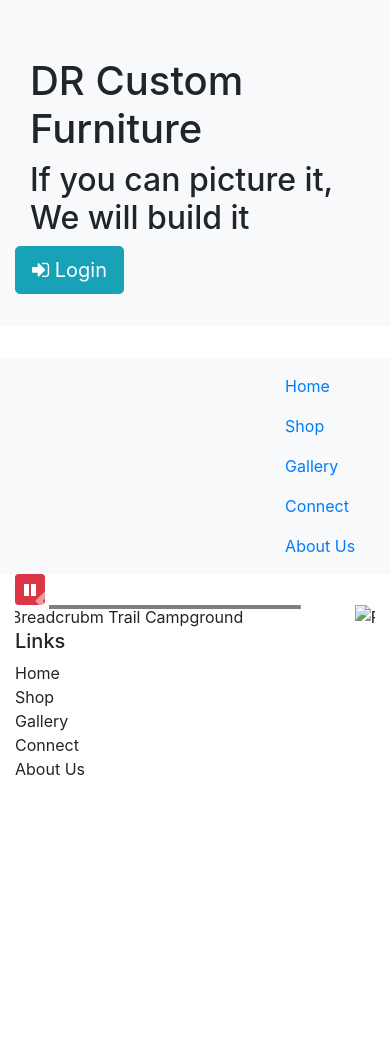
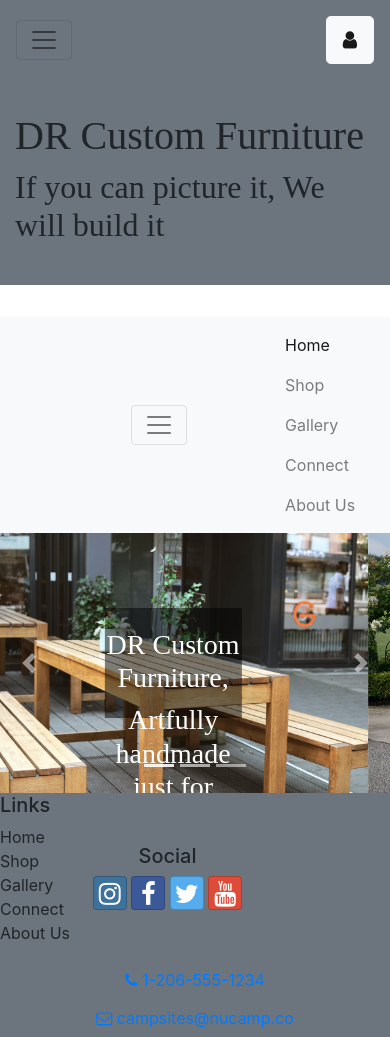
Before and after one commit to ddlroberts/BootstrapPortfolio, a website: page Home.html in a window 390 px wide. Before the commit the page ends 844 px from the top, so only its background shows below. Drawn offline with nearby package versions, Linux system fonts and the light colour scheme.

Commit message:
Header colors

```diff
--- a/Home.html
+++ b/Home.html
@@ -13,20 +13,25 @@
     <title>Dale's Carpentry</title>
 </head>
 <body>
-
-    <header class="jumbotron jumbotron-fluid bg-light">
+    <nav class="navbar navbar-expand-sm navbar-light bg-secondary">
+        <button class="navbar-toggler" type="button" data-toggle="collapse" data-target="#drFurnitureNavbar">
+          <span class="navbar-toggler-icon"></span>
+        </button>
+        <span class="navbar-text ml-auto">
+            <a role="button" class="btn btn-lg btn-light" data-toggle="modal" data-target="#loginMod"><i class="fa fa-user"></i></a>
+        </span>
+    </nav>
+    <header class="jumbotron jumbotron-fluid bg-secondary">
         <div class="container">
-            <div class="row row-content align-items-center"></div>
-                <div class="col header-margin">
-                    <h1>DR Custom Furniture</h1>
-                    <h2>If you can picture it, We will build it</h2>
+            <div class="row row-content align-items-center">
+                <div class="col">
+                    <h1 class="">DR Custom Furniture</h1>
+                    <h2 class="">If you can picture it, We will build it</h2>
                 </div>
-                <span></span>
-                <a href="" role="button" class="btn btn-lg btn-info" data-toggle="modal" data-target="#loginModal"><i class="fa fa-sign-in"></i> Login</a>
             </div>
         </div>
     </header>
-    <div id="loginModal" class="modal fade" role="dialog">
+    <div id="loginMod" class="modal fade" role="dialog">
         <div class="modal-dialog" role="document">
             <div class="modal-content">
                 <div class="modal-header">
@@ -62,14 +67,14 @@
             </div>
         </div>
     </div>
-        <nav class="navbar navbar-expand-sm bg-light">
-            <div class="container">
-                <a class="navbar-brand" href="#"></a>
+        <nav class="navbar navbar-expand-sm navbar-light bg-light sticky-top">
+            <div class="container-fluid">
+                <a class="navbar-brand"></a>
                 <button class="navbar-toggler" type="button" data-toggle="collapse" data-target="#Navigation">
                     <span class="navbar-toggler-icon"></span>
                 </button>
-                <div id="Navigation">
-                    <ul class="navbar-nav">
+                <div class="justify-end-content" id="Navigation">
+                    <ul class="navbar-nav mr-auto">
                         <li class="nav-item active nav-mar"><a class="nav-link" href="#">Home</a></li>
                         <li class="nav-item nav-mar"><a class="nav-link" href="#">Shop</a></li>
                         <li class="nav-item nav-mar"><a class="nav-link" href="#">Gallery</a></li>
@@ -79,53 +84,7 @@
                 </div>
             </div>
         </nav>
-        <div class="container">
-            <div class="row row-content">
-                <div class="col-md-8 mx-auto">
-                    <div id="homeCarousel" class="carousel slide" data-ride="carousel">
-                        <ol class="carousel-indicators">
-                            <li data-target="#homeCarousel" data-slide-to="0" class="active"></li>
-                            <li data-target="#homeCarousel" data-slide-to="1"></li>
-                            <li data-target="#homeCarousel" data-slide-to="2"></li>
-                        </ol>
-                        <a class="carousel-control-prev" href="#homeCarousel" role="button" data-slide="prev">
-                            <span class="carousel-control-prev-icon"></span>
-                            <span class="sr-only">Previous</span>
-                        </a>
-                        <a class="carousel-control-next" href="#homeCarousel" role="button" data-slide="next">
-                            <span class="carousel-control-next-icon"></span>
-                            <span class="sr-only">Next</span>
-                        </a>
-                        <button class="btn btn-danger btn-sm" id="carouselButton">
-                            <i class="fa fa-pause"></i>
-                        </button>
-                       <div class="carousel-inner">
-                           <div class="carousel-item active">
-                               <img class="d-block w-100" src="img/breadcrumb-trail.jpg" alt="Breadcrubm Trail Campground" />
-                               <div class="carousel-caption">
-                                   <h3>Breadcrumb Trail Campground</h3>
-                                   <p class="d-none d-sm-block">Let Nucamp be your guide to this off-the-beaten-path, hike-in-only campground.</p>
-                               </div>
-                           </div>
-                           <div class="carousel-item">
-                               <img class="d-block w-100" src="img/react-lake.jpg" alt="React Lake Campground" />
-                               <div class="carousel-caption">
-                                   <h3>React Lake Campground</h3>
-                                   <p class="d-none d-sm-block">Nestled in the foothills of the Chrome Mountains, this campground on the shores of the pristine React Lake is a favorite for fly fishers</p>
-                               </div>
-                           </div>
-                           <div class="carousel-item">
-                               <img class="d-block w-100" src="img/chrome-river.jpg" alt="Chrome River Campground" />
-                                <div class="carousel-caption">
-                                    <h3>Chrome River Campground</h3>
-                                    <p class="d-none d-sm-block">Spend a few sunny days and starry nights beneath a canopy of old-growth firs at this enchanting spot by the Chrome River.</p>
-                                </div>
-                           </div>
-                       </div>
-                    </div>
-                </div>
-            </div>
-        <!-- <header class="masterhead"></header>
+        <header class="masterhead"></header>
             <div id="homeCarousel" class="carousel slide" data-ride="carousel">
                 <ol class="carousel-indicators">
                     <li data-target="#homeCarousel" data-slide-to="0" class="active"></li>
@@ -149,14 +108,14 @@
                         </div>
                     </div>
                     <div class="carousel-item">
-                        <img class="d-block w-100" src="images/outdoor table1.jpg" alt="React Lake Campground" />
+                        <img class="d-block w-100" src="images/outdoor table2.jpg" alt="React Lake Campground" />
                         <div class="carousel-caption carousel-item2">
                             <h3>DR Custom Furniture,</h3>
                             <h3>Artfully handmade just for You!</h3>
                         </div>
                     </div>
                     <div class="carousel-item">
-                        <img class="d-block w-100" src="images/smalltable1.jpg" alt="Chrome River Campground" />
+                        <img class="d-block w-100" src="images/outdoorchair1.jpg" alt="Chrome River Campground" />
                         <div class="carousel-caption carousel-item2">
                             <h3>DR Custom Furniture,</h3>
                             <h3>Artfully handmade just for You!</h3>
@@ -164,8 +123,8 @@
                     </div>
                 </div>
             </div>
-        </header> -->
-    <footer class="site-footer">
+        </header>
+    <footer class="site-footer bg-secondary">
         <div class="container">
             <div class="row row-content align-items-center">
                 <div col="col-4 col-sm-2 offset-1">
@@ -178,6 +137,17 @@
                         <li>About Us</li>
                     </ul>
                 </div>
+                <div class="col-6 col-sm-5 text-center pull-right">
+                    <h5>Social</h5>
+                    <a class="btn btn-social-icon btn-instagram" href="http://instagram.com/"><i class="fa fa-instagram"></i></a>
+                    <a class="btn btn-social-icon btn-facebook" href="http://facebook.com/"><i class="fa fa-facebook"></i></a>
+                    <a class="btn btn-social-icon btn-twitter" href="http://twitter.com/"><i class="fa fa-twitter"></i></a>
+                    <a class="btn btn-social-icon btn-google" href="http://youtube.com/"><i class="fa fa-youtube"></i></a>
+                </div>
+                <div class="col-sm-4 text-center pull-right">
+                    <a role="button" class="btn btn-link" href="tel:+12065551234"><i class="fa fa-phone"></i> 1-206-555-1234</a><br />
+                    <a role="button" class="btn btn-link" href="mailto:campsites@nucamp.co"><i class="fa fa-envelope-o"></i> campsites@nucamp.co</a>
+                </div>
             </div>
         </div>
     </footer>
--- a/css/BStyles.css
+++ b/css/BStyles.css
@@ -33,3 +33,7 @@
   .carousel {
       border: black;
   }
+
+  h1, h2, h3 {
+      font-family: "Merriweather", regular;
+  }
```
